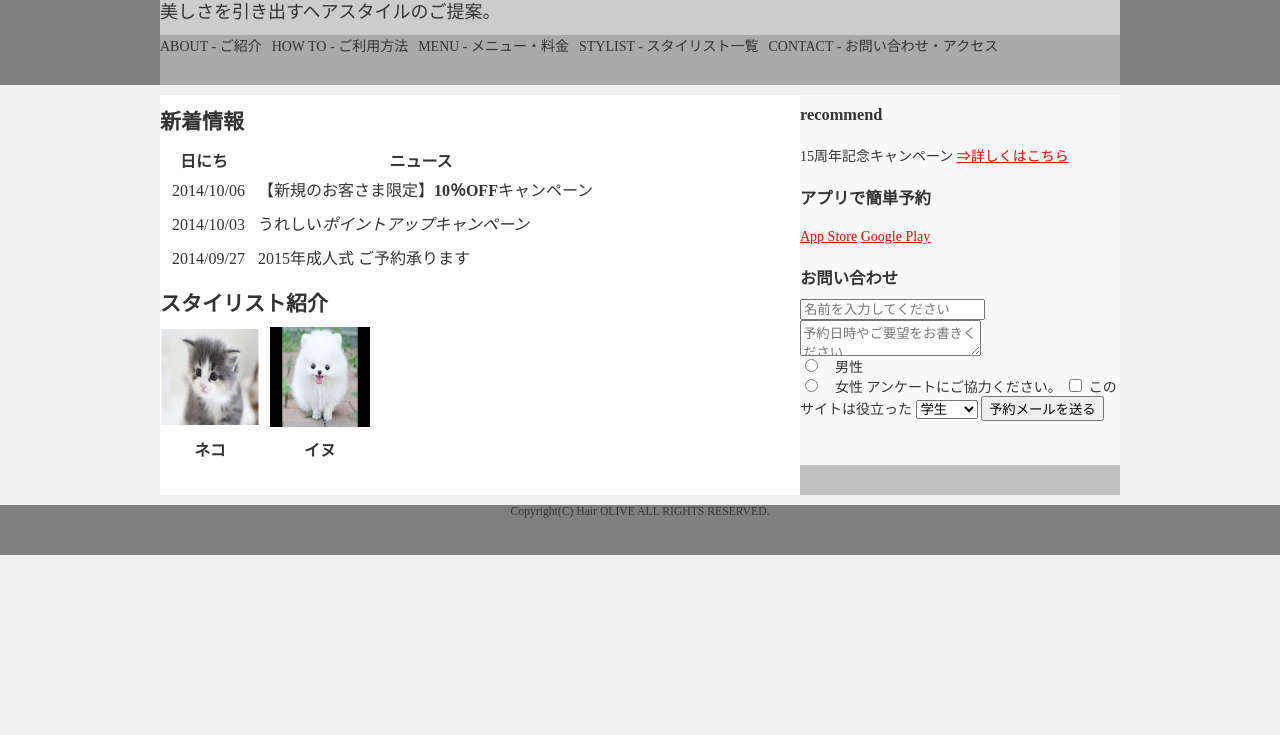
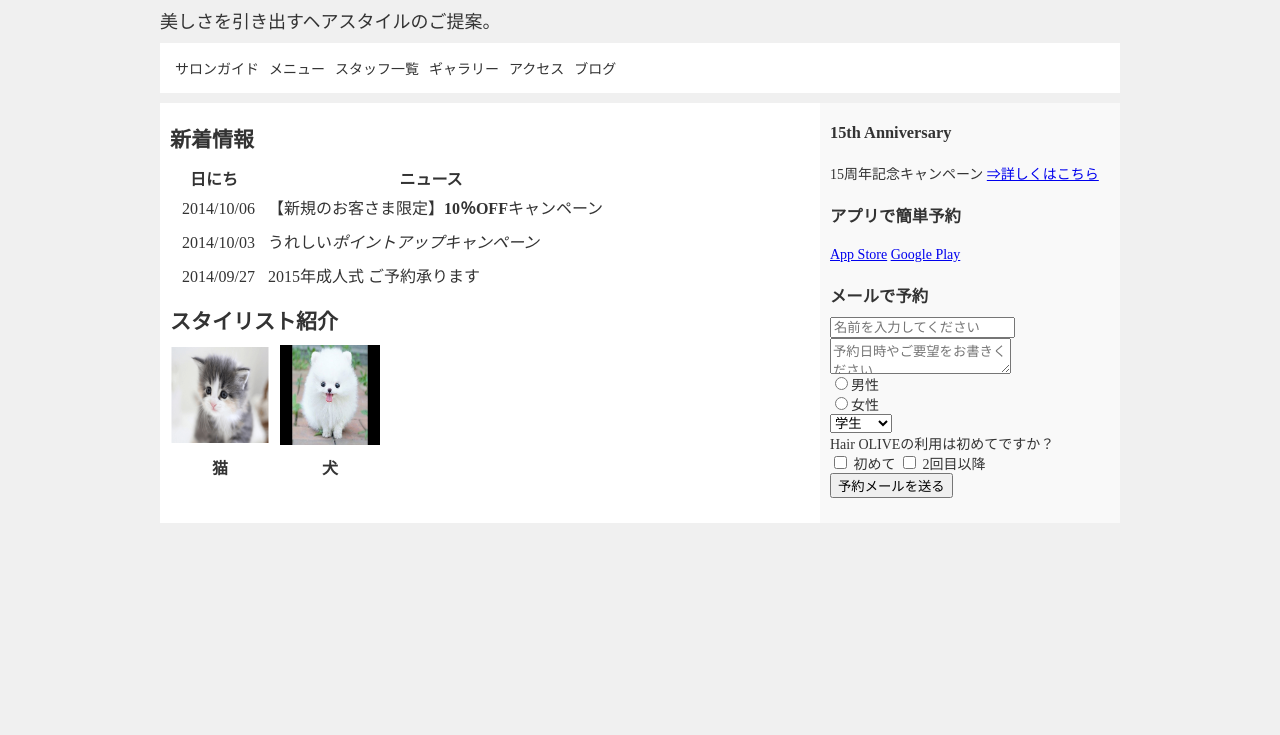
Before and after one commit to uchizumimasato/exam_apps, a plain HTML site: page hair-olive/index.html in a window 1280 px wide. Shown: the part 65-800 px from the top of the page. Drawn offline with Linux system fonts and the light colour scheme.

Commit message:
correction

```diff
--- a/hair-olive/index.html
+++ b/hair-olive/index.html
@@ -1,6 +1,6 @@
 <html>
   <head>
-  <meta charset="UTF-8" />
+    <meta charset="UTF-8">
     <link rel="stylesheet" href="style.css">
     <title>Hair OLIVE</title>
   </head>
@@ -13,11 +13,12 @@
 
       <div class="navbar">
         <ul>
-        <li>ABOUT - ご紹介</li>
-        <li>HOW TO - ご利用方法</li>
-        <li>MENU - メニュー・料金</li>
-        <li>STYLIST - スタイリスト一覧</li>
-        <li>CONTACT - お問い合わせ・アクセス</li>
+          <li>サロンガイド</li>
+          <li>メニュー</li>
+          <li>スタッフ一覧</li>
+          <li>ギャラリー</li>
+          <li>アクセス</li>
+          <li>ブログ</li>
         </ul>
       </div>
     </header>
@@ -43,58 +44,61 @@
             <td>2015年成人式 ご予約承ります</td>
           </tr>
         </table>
-
         <h2>スタイリスト紹介</h2>
         <ul>
           <li>
-            <img src= "images/cat.png" alt="ネコ" class="stylist-image">
-            <h4 class="stylist-name">ネコ</h4>
+            <img src="cat.png" alt="cat" class="stylist-image">
+            <h4 class="stylist-name">猫</h4>
           </li>
           <li>
-            <img src="images/dog.jpg" alt="イヌ" class="stylist-image">
-            <h4 class="stylist-name">イヌ</h4>
+            <img src="dog.jpg" alt="dog" class="stylist-image">
+            <h4 class="stylist-name">犬</h4>
           </li>
         </ul>
       </div>
 
       <div class="right-content">
-        <h3>recommend</h3>
+        <h3>15th Anniversary</h3>
         <p>
           15周年記念キャンペーン
-          <a href="https://tech-camp.in">⇒詳しくはこちら</a>
+          <a href="https://tech-camp.in/expert">⇒詳しくはこちら</a>
         </p>
-
         <h3>アプリで簡単予約</h3>
         <p>
           <a href="https://itunes.apple.com">App Store</a>
           <a href="https://store.google.com">Google Play</a>
         </p>
-
-        <h3>お問い合わせ</h3>
+        <h3>メールで予約</h3>
         <form>
           <input type="text" placeholder="名前を入力してください"><br>
           <textarea placeholder="予約日時やご要望をお書きください"></textarea><br>
           <label>
-            <input type="radio" name="RadioGroup1" value="0">　男性
+            <input type="radio" name="RadioGroup1" value="0">男性
           </label><br>
           <label>
-            <input type="radio" name="RadioGroup1" value="1">　女性
+            <input type="radio" name="RadioGroup1" value="1">女性
+          </label><br>
+          <select>
+            <option value="0">学生</option>
+            <option value="1">社会人</option>
+          </select>
+          <div class="questionaire">
+            Hair OLIVEの利用は初めてですか？<br>
+            <label>
+              <input type="checkbox" name="Checkbox" value="0">
+                初めて
             </label>
-          アンケートにご協力ください。
             <label>
-            <input type="checkbox" name="Checkbox" value="チェックボックス">
-            このサイトは役立った </label>
-            <select>
-              <option value="student">学生</option>
-              <option value="businessperson">社会人</option>
-            </select>
+              <input type="checkbox" name="Checkbox" value="1">
+                2回目以降
+            </label><br>
+          </div>
           <input type="submit" value="予約メールを送る">
         </form>
       </div>
     </div>
 
     <footer>
-      <small>Copyright(C) Hair OLIVE ALL RIGHTS RESERVED.</small>
     </footer>
   </body>
 </html>
--- a/hair-olive/style.css
+++ b/hair-olive/style.css
@@ -10,51 +10,55 @@ h1,h2,h3,h4,h5,h6,p {
 }
 
 header {
-  background-color: gray;
-  height: 150px;
+  /*background-colorプロパティを削除*/
+  /*heightプロパティを削除*/
+  margin-top: 10px;
 }
 
 .heading {
-  height: 100px;
+  /*heightプロパティを削除*/
   width: 960px;
-  background-color: #CCCCCC;
+  /*background-colorプロパティを削除*/
   margin: 0 auto;
 }
 
-.contents {
-  background-color: #C0C0C0;
-  width: 960px;
-  margin: 10px auto;
+.navbar {
+  height: 20px;
+  width: 930px;
+  background-color:#ffffff;
+  margin: 0 auto;
+  padding: 15px;
 }
 
-.navbar {
-  height: 50px;
+.contents {
   width: 960px;
-  background-color: #A9A9A9;
-  margin: 0 auto;
+  /*background-colorプロパティを削除*/
+  margin: 10px auto;
 }
 
 .left-content {
   height: 400px;
   width: 640px;
-  background-color: white;
+  background-color: #ffffff;
   float: left;
+  padding: 10px;
 }
 
 .right-content {
-  height: 370px;
-  width: 320px;
+  height: 400px;
+  width: 280px;
   background-color: #f9f9f9;
   float: left;
+  padding: 10px;
 }
 
 footer {
-  background: gray;
-  height:50px;
+  /*background-colorプロパティを削除*/
+  /*heightプロパティを削除*/
   text-align: center;
 }
 
-.clearfix:after {
+.clearfix::after {
   content: "";
   clear: both;
   display: block;
@@ -72,11 +76,10 @@ ul {
   margin: 0;
   padding: 0;
   list-style: none;
-  display: flex;
 }
 
-ul li {
-  margin: 0;
+li {
+  float: left;
   padding-right: 10px;
 }
 
@@ -95,11 +98,3 @@ td {
   font-size: 16px;
   text-align: center;
 }
-
-a {
-  color: red;
-}
-
-a:hover {
-  color: blue;
-}
```
Also changed, not shown: hair-olive/cat.png (renamed from hair-olive/images/cat.png), hair-olive/dog.jpg (renamed from hair-olive/images/dog.jpg). Lines whose indentation alone changed are shown as unchanged.
